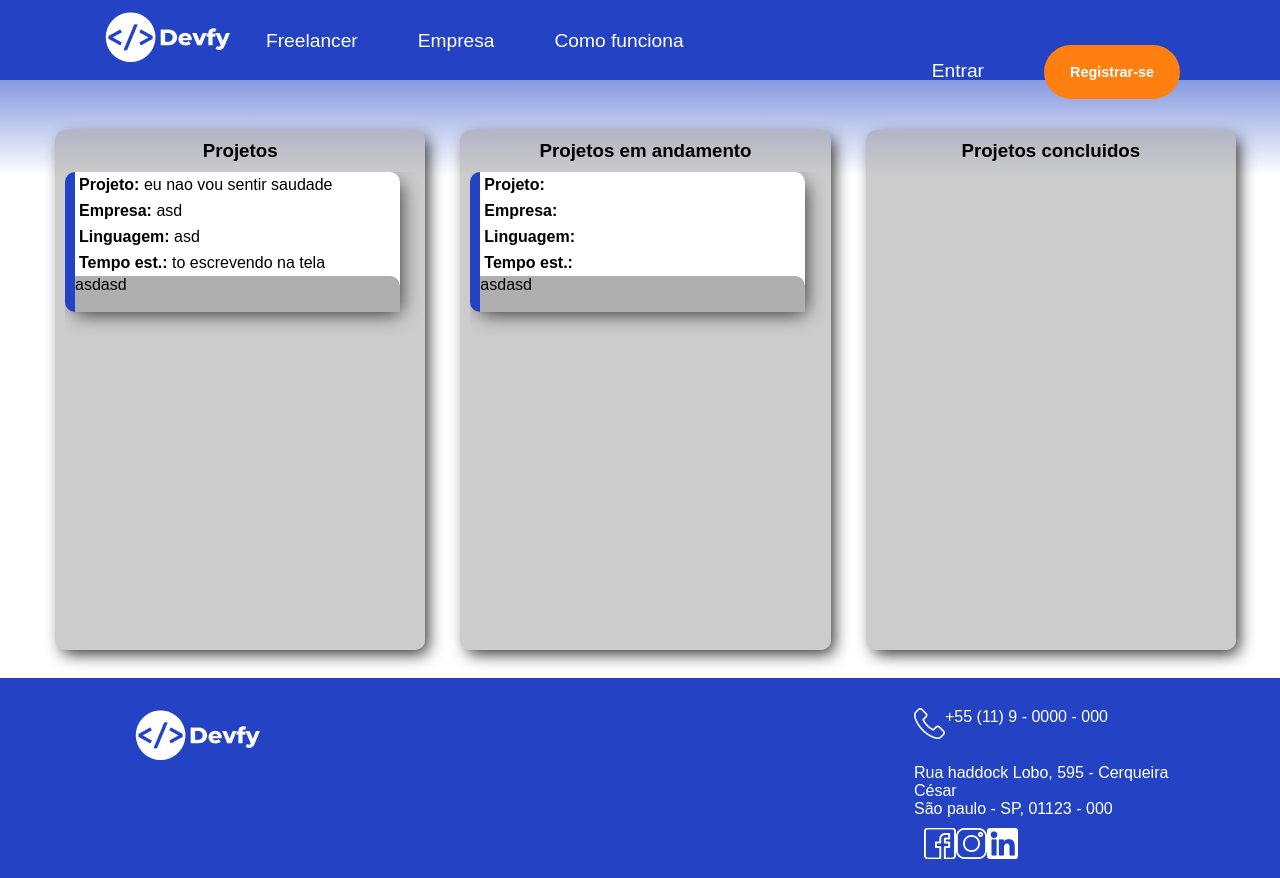
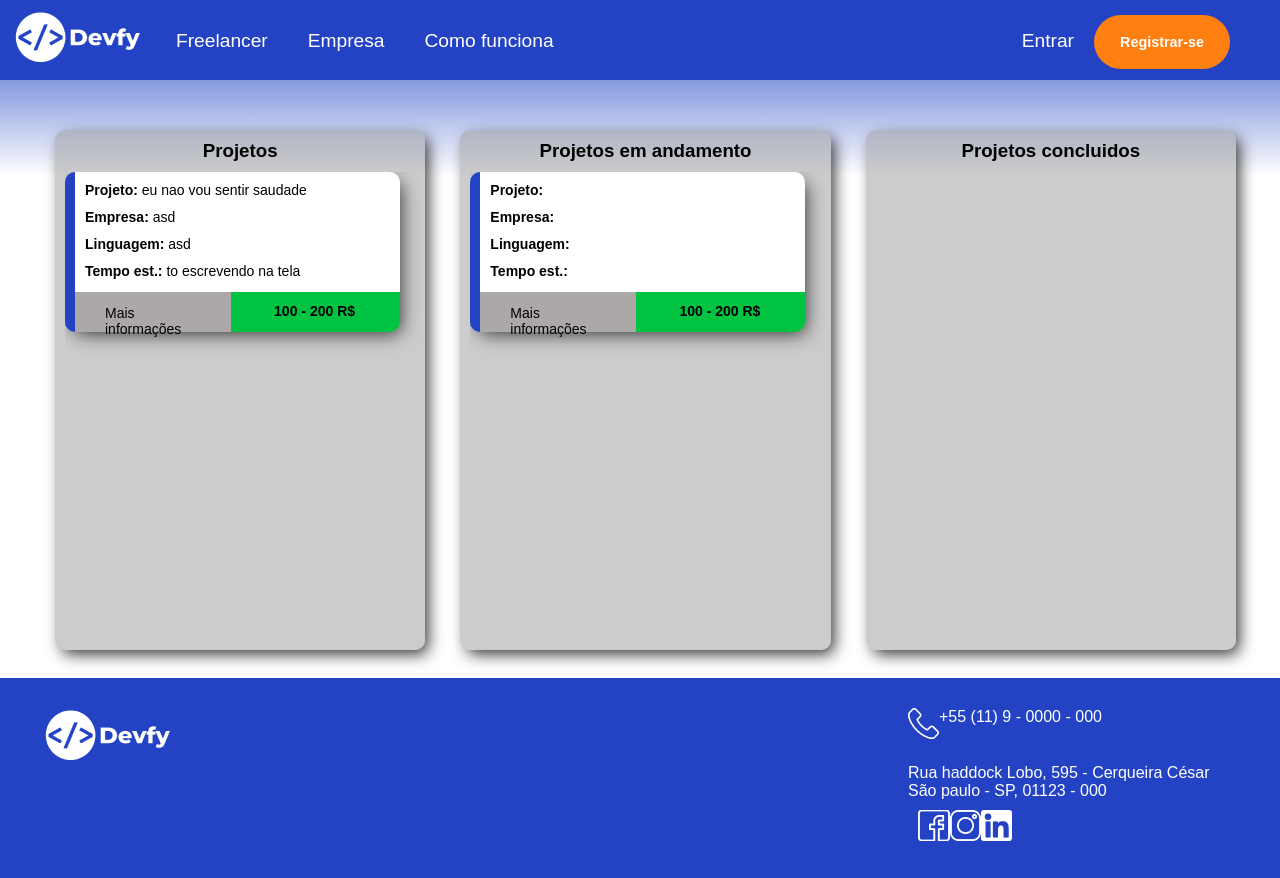
Before and after one commit to Natanista/devfy, a React (Create React App) app in the folder front-end/: page /dashboard in a window 1280 px wide. Built offline with nearby package versions, Linux system fonts and the light colour scheme.

Commit message:
Ajustando detalhes na Dash e Menu

```diff
--- a/front-end/src/App.js
+++ b/front-end/src/App.js
@@ -1,7 +1,6 @@
 import './html/css/style.css'
 import './html/css/login.css'
 import './html/css/menu.css'
-import PaginaInicial from './pages/PaginaInicial';
 import React from 'react'
 import Rotas from './rotas';
 
--- a/front-end/src/components/Card.jsx
+++ b/front-end/src/components/Card.jsx
@@ -4,6 +4,7 @@ import '../html/css/dashboard.css'
 function Card(props) {
   return (
     <div class="div_card_projetos">
+      <div class="div_card_conteudo">
           <p>
             <strong>Projeto: </strong>{props.projeto}
           </p>
@@ -21,9 +22,11 @@ function Card(props) {
           </p>
 
     <div class="div_card_button">
-      asdasd
+      <div class="div_esq"><a href="#">Mais informações</a></div>
+      <div class="div_dir"><b>100 - 200 R$</b></div>
     </div>
 
+    </div>
     </div>
     );
 }
--- a/front-end/src/components/Menu.jsx
+++ b/front-end/src/components/Menu.jsx
@@ -24,10 +24,12 @@ function Menu() {
               </li>
             </ul>
             <ul class="menu_2">
-              <li>
+              <li class="menu_li">
+
                 <Link to={'/Login'}>
                   <a href="#">Entrar</a>
                 </Link>
+
               </li>
               <li>
                 <button class="btn_orange" href="login.html"> Registrar-se </button>
--- a/front-end/src/html/css/dashboard.css
+++ b/front-end/src/html/css/dashboard.css
@@ -27,38 +27,55 @@
 
 .div_card_projetos{
     padding:10px 0px -2.1px 3px;
-    background-color: rgb(255, 255, 255);
+    background-color: rgb(172, 168, 168);
     border-left: 10px solid #2343C4;
+
     border-radius: 10px;
     width: 91%;
-    height: 140px;
+    height: 160px;
     -webkit-box-shadow: 5px 6px 19px -5px rgba(0,0,0,0.82);
     box-shadow: 5px 6px 19px -5px rgba(0,0,0,0.82);
     margin-bottom:10px;
     text-align: left;
     transition: 0.4s;
+    font-size: 14px;
 }
 
 .div_card_projetos p{
-    padding: 4px;
+    padding: 10px 1px 1px 10px;
 }
 
-
+/*
 .div_card_projetos:hover{
     width: 93%;
     height: 146px;
     transition: 0.4s;
 }
-
+ */
 .div_card_button{
+    height: 45px;
+    width: 100%;
+    display: flex;
+    margin-top: 10px;
+}
+.div_esq,
+.div_dir{
+    width: 50%;
+    height: 24px;
+    padding: 15px 20px 5px 30px;
+}
+.div_esq a {
+    color: black;
+}
+.div_dir{
+    background-color: rgb(0, 196, 65);
+    padding: 11px 20px 5px 43px;
+    margin-top: 2px;
+    border-bottom-right-radius: 10px;
+}
+.div_card_conteudo{
+    width:100%;
+    height:120px;
+    background-color: white;
     border-top-right-radius: 10px;
-    background-color: rgb(175, 175, 175);
-    height: 36px;
-    width: 100%;
-    transition: 0.4s;
 }
-
-.div_card_button:hover{
-    height: 37px;
-    transition: 0.4s;
-}
--- a/front-end/src/html/css/menu.css
+++ b/front-end/src/html/css/menu.css
@@ -10,7 +10,6 @@ body{
     font-family:Arial, Helvetica, sans-serif;
     background-image: linear-gradient(to top, white 80%, rgba(30, 67, 196, 1));
     background-repeat: no-repeat;
-
 }
 a{
     display: block;
@@ -23,7 +22,7 @@ a{
     width: 100%;
 }
 .container{
-    padding: 0px 100px 0px 100px;
+    padding: 0px 50px 0px 10px;
 }
 nav {
     background-color: #2343C4;
@@ -38,7 +37,10 @@ nav ul li a{
     display: block;
     color: #FFFFFF;
     text-decoration: none;
-    padding: 30px 30px 0px 30px;
+    padding: 30px 10px 0px 30px;
+}
+.menu_li a{
+    padding: 15px 10px 0px 30px;
 }
 .menu_1{
     float: left;
```
Also changed, not shown: 1 other file (tests, documents, lock files or other folders).
